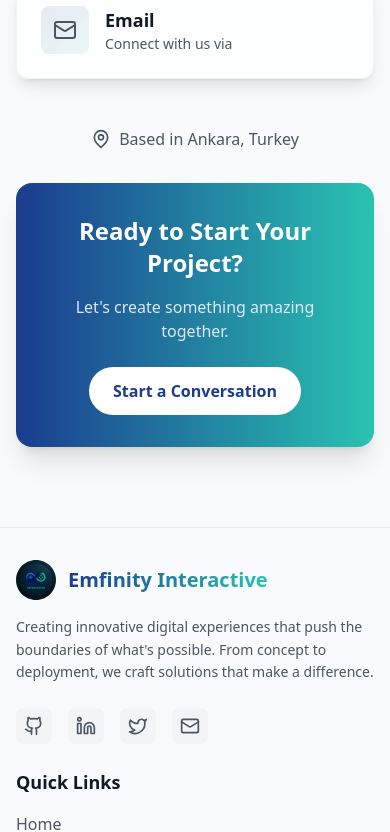
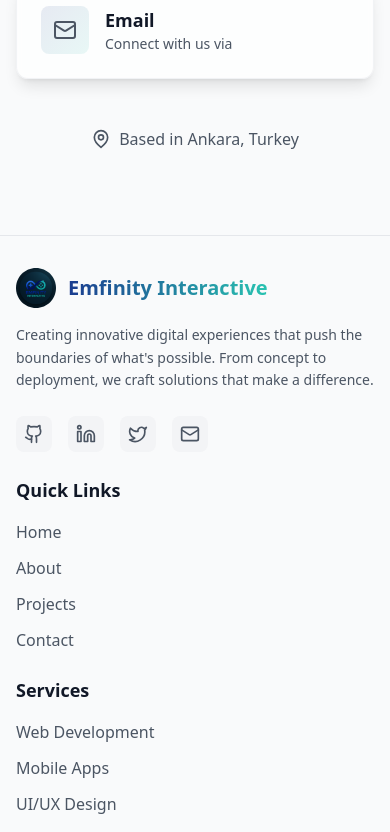
Before and after one commit to Emfinity-Interactive/Emfinity-Interactive-Website, a React (Vite) app: page / in a window 390 px wide. Shown: the part 7515-8347 px from the top of the page. Built offline with nearby package versions, Linux system fonts and the light colour scheme.

Commit message:
refactor: remove CTA components and clean up contact section

```diff
--- a/src/components/Footer.tsx
+++ b/src/components/Footer.tsx
@@ -68,7 +68,7 @@ export const Footer: React.FC = () => {
     <footer className="w-full min-w-[320px] bg-gray-50 dark:bg-slate-900 border-t border-gray-200 dark:border-gray-800">
       <div className="w-full max-w-7xl mx-auto px-4 sm:px-6 lg:px-8 py-8 sm:py-12">
         {/* Main Footer Content */}
-        <div className="w-full grid grid-cols-1 sm:grid-cols-2 lg:grid-cols-4 gap-6 sm:gap-8 lg:gap-12 mb-8">
+        <div className="w-full grid grid-cols-1 sm:grid-cols-2 lg:grid-cols-3 gap-6 sm:gap-8 lg:gap-12 mb-8">
 
           {/* Company Info */}
           <div className="lg:col-span-1">
@@ -167,7 +167,7 @@ export const Footer: React.FC = () => {
             </motion.div>
           </div>
 
-          {/* Contact Info */}
+          {/* Location Info */}
           <div>
             <motion.div
               initial={{ opacity: 0, y: 20 }}
@@ -176,30 +176,12 @@ export const Footer: React.FC = () => {
               transition={{ duration: 0.6, delay: 0.3 }}
             >
               <h3 className="text-lg font-semibold text-gray-900 dark:text-gray-100 mb-4">
-                {t.footer.contact.title}
+                Location
               </h3>
-              <div className="flex flex-col space-y-8">
-                {/* Location - Üstte */}
-                <div className="bg-gray-100 dark:bg-slate-800 rounded-lg p-3 sm:p-4">
-                  <div className="flex items-center space-x-3 text-gray-600 dark:text-gray-400">
-                    <MapPin className="w-4 h-4 sm:w-5 sm:h-5 text-primary-blue flex-shrink-0" />
-                    <span className="text-sm sm:text-base font-medium">{t.footer.contact.address}</span>
-                  </div>
-                </div>
-
-                {/* CTA Section - Altta */}
-                <div className="bg-gray-100 dark:bg-slate-800 rounded-lg p-4 sm:p-6">
-                  <div className="flex flex-col gap-3 sm:gap-4">
-                    <div className="text-base sm:text-lg font-semibold text-gray-900 dark:text-gray-100">
-                      {t.contact.ctaTitle}
-                    </div>
-                    <div className="text-sm sm:text-base text-gray-600 dark:text-gray-400">
-                      {t.contact.ctaDescription}
-                    </div>
-                    <button className="px-4 sm:px-6 py-2 sm:py-3 rounded-lg bg-primary-blue text-white font-semibold hover:bg-primary-turquoise transition-all duration-300 w-fit text-sm sm:text-base hover:scale-105">
-                      {t.contact.ctaButton}
-                    </button>
-                  </div>
+              <div className="bg-gray-100 dark:bg-slate-800 rounded-lg p-3 sm:p-4">
+                <div className="flex items-center space-x-3 text-gray-600 dark:text-gray-400">
+                  <MapPin className="w-4 h-4 sm:w-5 sm:h-5 text-primary-blue flex-shrink-0" />
+                  <span className="text-sm sm:text-base">{t.footer.contact.address}</span>
                 </div>
               </div>
             </motion.div>
--- a/src/components/sections/ContactSection.tsx
+++ b/src/components/sections/ContactSection.tsx
@@ -95,7 +95,7 @@ export const ContactSection: React.FC = () => {
             transition={{ duration: 0.8 }}
             className="bg-white/70 dark:bg-slate-900/70 backdrop-blur-sm rounded-2xl p-8 shadow-lg border border-gray-200/50 dark:border-gray-700/50"
           >
-            <h3 className="text-2xl font-bold mb-6 text-gray-900 dark:text-gray-100">
+            <h3 className="text-2xl font-bold mb-6 bg-gradient-to-r from-primary-blue to-primary-turquoise bg-clip-text text-transparent">
               {t.contact.send}
             </h3>
             <form ref={formRef} onSubmit={handleSubmit} className="space-y-6">
@@ -233,29 +233,10 @@ export const ContactSection: React.FC = () => {
           transition={{ duration: 0.8, delay: 0.4 }}
           className="text-center"
         >
-          <div className="inline-flex items-center space-x-2 text-gray-600 dark:text-gray-400 mb-8">
+          <div className="inline-flex items-center space-x-2 text-gray-600 dark:text-gray-400">
             <MapPin className="w-5 h-5" />
             <span>{t.contact.location}</span>
           </div>
-
-          <motion.div
-            whileHover={{ scale: 1.05 }}
-            className="inline-block"
-          >
-            <div className="bg-gradient-to-r from-primary-blue to-primary-turquoise p-8 rounded-2xl text-white shadow-xl">
-              <h3 className="text-2xl font-bold mb-4">{t.contact.ctaTitle}</h3>
-              <p className="text-blue-100 mb-6">
-                {t.contact.ctaDescription}
-              </p>
-              <motion.button
-                whileHover={{ scale: 1.05 }}
-                whileTap={{ scale: 0.95 }}
-                className="px-6 py-3 bg-white text-primary-blue font-semibold rounded-full hover:bg-gray-100 transition-colors duration-300"
-              >
-                {t.contact.ctaButton}
-              </motion.button>
-            </div>
-          </motion.div>
         </motion.div>
       </div>
     </section>
--- a/src/hooks/useLanguage.ts
+++ b/src/hooks/useLanguage.ts
@@ -78,9 +78,7 @@ const translations = {
       message: 'Message',
       send: 'Send Message',
       location: 'Based in Ankara, Turkey',
-      ctaTitle: 'Ready to Start Your Project?',
-      ctaDescription: 'Let\'s create something amazing together.',
-      ctaButton: 'Start a Conversation',
+
       social: {
         connectWith: 'Connect with us via',
         github: 'GitHub',
@@ -198,9 +196,7 @@ const translations = {
       message: 'Mesaj',
       send: 'Mesaj Gönder',
       location: 'Ankara, Türkiye merkezli',
-      ctaTitle: 'Projenizi Başlatmaya Hazır mısınız?',
-      ctaDescription: 'Birlikte harika bir şey yaratalım.',
-      ctaButton: 'Sohbete Başla',
+
       social: {
         connectWith: 'Bizimle iletişim kurun',
         github: 'GitHub',
```
